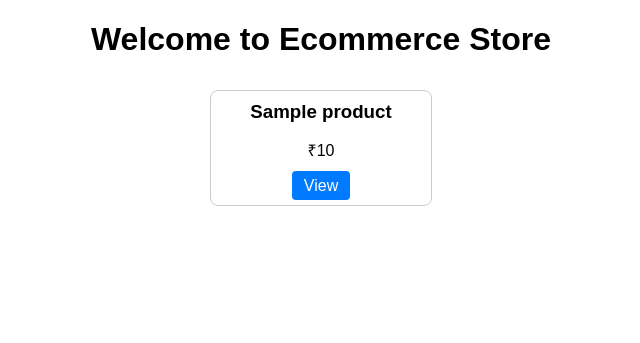
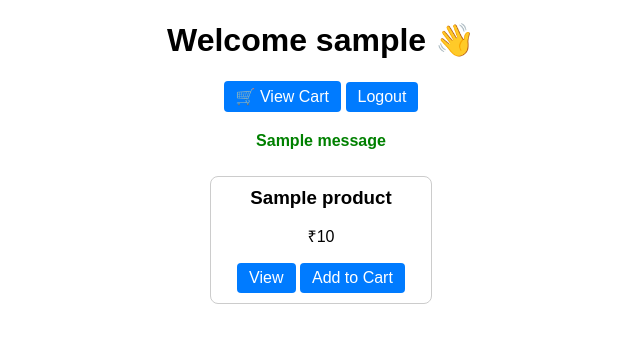
Before and after one commit to varshithameda/projectdevops, a Flask app: template templates/index.html in a window 1280 px wide. Shown: the top 343 px of the page, without its empty margins (319-959 px from the left). Run offline with Flask 3, Linux system fonts and the light colour scheme; the template is opened without the code that fills it: most values are stand-ins (such as "Sample title", 1, 10 or a date in 2020); one stand-in notice (Sample message) is shown.

Commit message:
my fourth

```diff
--- a/app.py
+++ b/app.py
@@ -1,8 +1,9 @@
-from flask import Flask, render_template
+from flask import Flask, render_template, request, redirect, url_for, session, flash
 
 app = Flask(__name__)
+app.secret_key = "mysecretkey"  # Needed for session management
 
-# Sample products
+# Dummy products
 products = [
     {"id": 1, "name": "Smartphone", "price": 699, "desc": "Latest 5G smartphone"},
     {"id": 2, "name": "Laptop", "price": 999, "desc": "Lightweight and powerful"},
@@ -11,14 +12,52 @@ products = [
 
 @app.route('/')
 def home():
-    return render_template("index.html", products=products)
+    if 'username' not in session:
+        return redirect(url_for('login'))
+    return render_template("index.html", products=products, username=session['username'])
+
+@app.route('/login', methods=['GET', 'POST'])
+def login():
+    if request.method == 'POST':
+        username = request.form.get('username')
+        if username:
+            session['username'] = username
+            session['cart'] = []
+            return redirect(url_for('home'))
+        else:
+            flash("Please enter a valid username.")
+    return render_template("login.html")
+
+@app.route('/logout')
+def logout():
+    session.clear()
+    return redirect(url_for('login'))
 
 @app.route('/product/<int:pid>')
 def product_page(pid):
+    if 'username' not in session:
+        return redirect(url_for('login'))
     product = next((p for p in products if p["id"] == pid), None)
     if not product:
         return "Product not found", 404
     return render_template("product.html", product=product)
+
+@app.route('/add_to_cart/<int:pid>')
+def add_to_cart(pid):
+    if 'username' not in session:
+        return redirect(url_for('login'))
+    product = next((p for p in products if p["id"] == pid), None)
+    if product:
+        session['cart'].append(product)
+        flash(f"{product['name']} added to cart!")
+    return redirect(url_for('home'))
+
+@app.route('/cart')
+def view_cart():
+    if 'username' not in session:
+        return redirect(url_for('login'))
+    cart = session.get('cart', [])
+    return render_template("cart.html", cart=cart)
 
 @app.route('/health')
 def health():
--- a/templates/index.html
+++ b/templates/index.html
@@ -4,18 +4,33 @@
     <title>Ecommerce Store</title>
     <style>
         body { font-family: Arial; text-align: center; }
+        .header { margin-bottom: 20px; }
         .product { display: inline-block; border: 1px solid #ccc; margin: 10px; padding: 10px; border-radius: 8px; width: 200px; }
         .product h3 { margin: 0; }
-        .product a { text-decoration: none; color: white; background: #007bff; padding: 6px 12px; border-radius: 4px; }
+        .btn { text-decoration: none; color: white; background: #007bff; padding: 6px 12px; border-radius: 4px; display: inline-block; }
+        .btn:hover { background: #0056b3; }
+        .flash { color: green; font-weight: bold; }
     </style>
 </head>
 <body>
-    <h1>Welcome to Ecommerce Store</h1>
+    <div class="header">
+        <h1>Welcome {{ username }} 👋</h1>
+        <a class="btn" href="/cart">🛒 View Cart</a>
+        <a class="btn" href="/logout">Logout</a>
+    </div>
+
+    {% with messages = get_flashed_messages() %}
+      {% if messages %}
+        <p class="flash">{{ messages[0] }}</p>
+      {% endif %}
+    {% endwith %}
+
     {% for p in products %}
         <div class="product">
             <h3>{{ p.name }}</h3>
             <p>₹{{ p.price }}</p>
-            <a href="/product/{{ p.id }}">View</a>
+            <a class="btn" href="/product/{{ p.id }}">View</a>
+            <a class="btn" href="/add_to_cart/{{ p.id }}">Add to Cart</a>
         </div>
     {% endfor %}
 </body>
--- a/templates/product.html
+++ b/templates/product.html
@@ -6,6 +6,7 @@
         body { font-family: Arial; text-align: center; }
         .box { display: inline-block; border: 1px solid #ccc; padding: 20px; border-radius: 10px; }
         a { text-decoration: none; color: white; background: #007bff; padding: 6px 12px; border-radius: 4px; }
+        a:hover { background: #0056b3; }
     </style>
 </head>
 <body>
@@ -13,6 +14,7 @@
         <h2>{{ product.name }}</h2>
         <p>{{ product.desc }}</p>
         <p><b>Price:</b> ₹{{ product.price }}</p>
+        <a href="/add_to_cart/{{ product.id }}">Add to Cart</a>
         <a href="/">Back to Home</a>
     </div>
 </body>
```
Also changed, not shown: templates/cart.html (added, +35 -0 lines), templates/login.html (added, +24 -0 lines), 1 other file.
